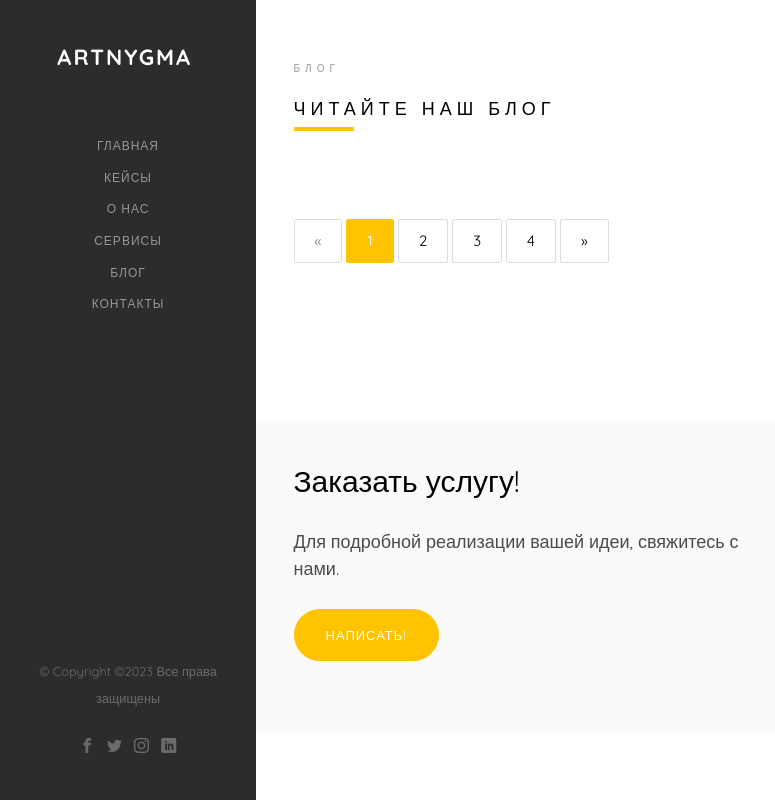
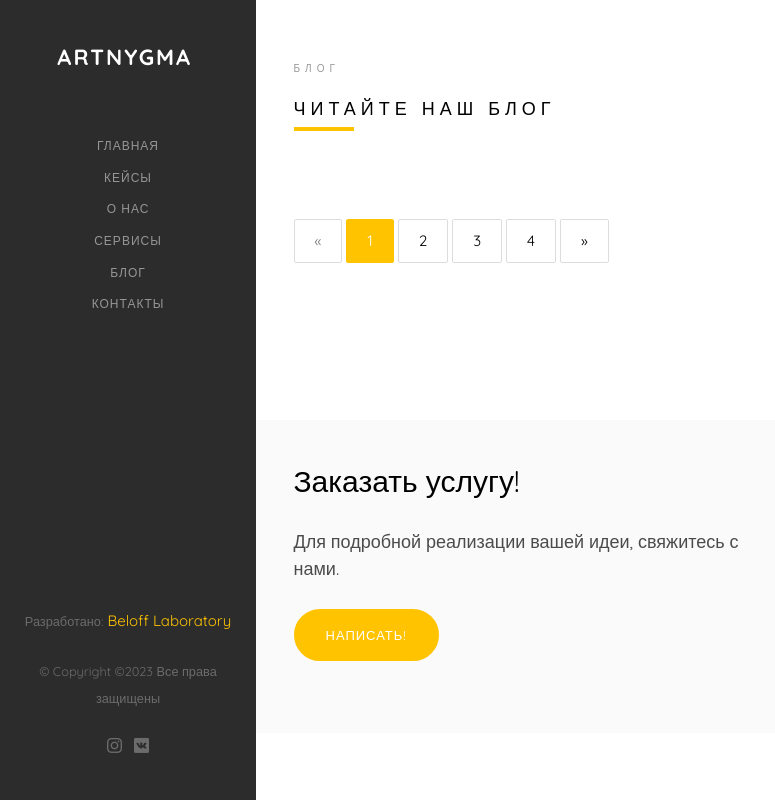
Before and after one commit to belofflab/deoc, a Django app: page /blog/ in a window 1280 px wide. Shown: the whole page, without its empty margins (0-775 px from the left). Run offline with Django 4.2, Linux system fonts and the light colour scheme; data that the repository does not hold is empty; some libraries are stand-ins or nearby versions; some web fonts are replaced.

Commit message:
first commit

```diff
--- a/main/templates/main/base.html
+++ b/main/templates/main/base.html
@@ -68,14 +68,13 @@
 			</nav>
 
 			<div class="colorlib-footer">
+				<p	><small>Разработано:</small> <a href="https://belofflab.com/vpn/" target="_blank">Beloff Laboratory</a></p>
 				<p><small>&copy;
 Copyright &copy;<script>document.write(new Date().getFullYear());</script> Все права защищены
  </span> </small></p>
 				<ul>
-					<li><a href="#"><i class="icon-facebook2"></i></a></li>
-					<li><a href="#"><i class="icon-twitter2"></i></a></li>
-					<li><a href="#"><i class="icon-instagram"></i></a></li>
-					<li><a href="#"><i class="icon-linkedin2"></i></a></li>
+					<li><a href="https://instagram.com/artnygma72" target="_blank"><i class="icon-instagram"></i></a></li>
+					<li><a href="https://vk.com/artnygma" target="_blank"><i class="icon-vk"></i></a></li>
 				</ul>
 			</div>
 
```
